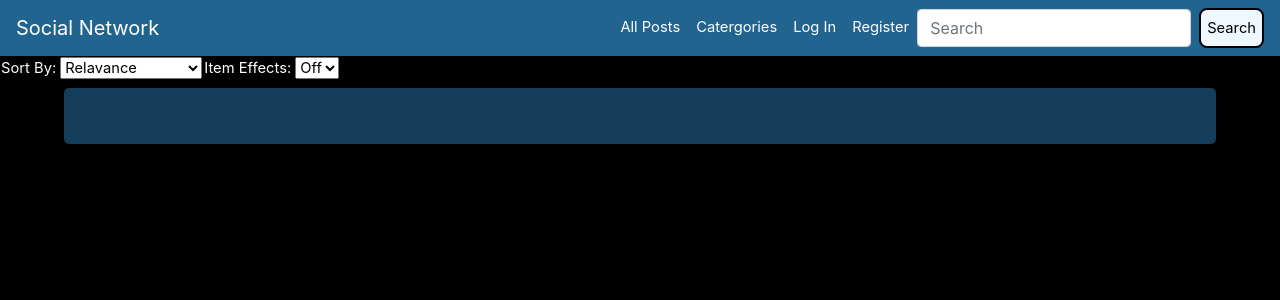
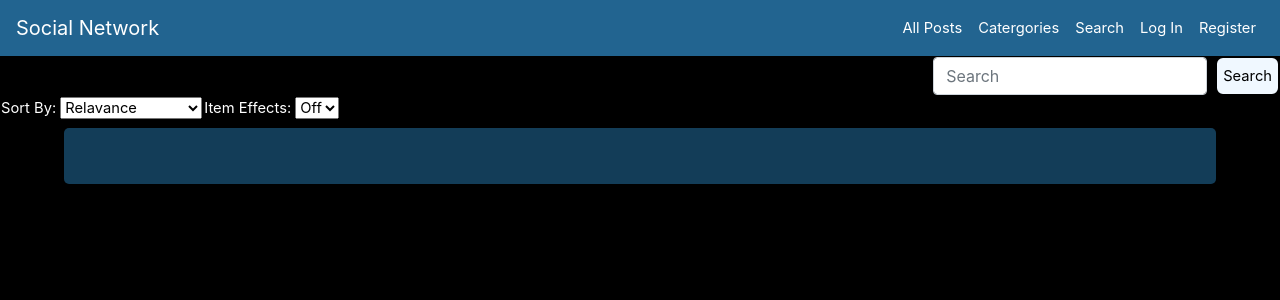
Before and after one commit to emrah-i/CS50W, a Django app: page /search_page in a window 1280 px wide. Shown: the top 300 px of the page. Run offline with Django 3.2, Linux system fonts and the light colour scheme; some libraries are stand-ins or nearby versions.

Commit message:
Search update

```diff
--- a/project4/network/static/network/script.js
+++ b/project4/network/static/network/script.js
@@ -2,6 +2,7 @@
 let post_counter = 0
 let following_counter = 0
 let category_counter = 0
+let search_counter = 0
 let sort = ''
 
 CATEGORY_CHOICES = [
@@ -72,29 +73,43 @@ document.addEventListener("DOMContentLoaded", () => {
         document.querySelector('#new_post_button').addEventListener('click', load_new_post);
     }
 
+
+    if (window.location.pathname === '/search_page') {
+
         const search_form = document.querySelector('#search_form_submit')
+        let query = document.querySelector('#search_query').value
+        let sort_new = 'rel'
+        const sort_change = document.querySelector('#search_sort')
 
         search_form.addEventListener('click', () => {
 
-        let query = document.querySelector('#search_query').value
-        let sort_new = 'rel'
-        const sort_change = document.querySelector('#search_sort')
+            search_counter = 0;
 
             if (sort_change) {
                 sort_new = sort_change.value
             }
 
             if (query.trim().length !== 0 ) {
-            // window.location.pathname = "/search_page"
+                load_search_results(query, sort_new, search_counter)
             }
             else {
-            return
+                alert('You must enter a keyword');
+                return;
+            }
+        })
+
+        sort_change.addEventListener('change', () => {
+            load_search_results(query, sort_new, search_counter)
+        })
+
+        window.addEventListener('scroll', () => {
+            if (window.innerHeight + window.scrollY >= document.body.offsetHeight) {
+                search_counter += 4;
+                load_search_results(query, sort_new, search_counter);
+        }})
+
     }
 
-        if (window.location.pathname === "/search_page") {
-            setTimeout(load_search_results(query, sort_new), 1000)
-        }
-    })
 
     if (window.location.pathname === "/") {
 
@@ -884,12 +899,14 @@ async function load_category_posts(category, start, sort) {
 };
 }
 
-async function load_search_results(query, sort) {
+async function load_search_results(query, sort, start) {
 
     const main = document.querySelector('#search_posts');
     const effects = document.querySelector('#item_effects').value;
 
-    const response = await fetch(`/search/${query}?sort=${sort}`, {
+    main.innerHTML = ''
+
+    const response = await fetch(`/search/${query}?sort=${sort}&start=${start}`, {
         method: "GET"
     })
     const data = await response.json()
--- a/project4/network/templates/network/layout.html
+++ b/project4/network/templates/network/layout.html
@@ -28,6 +28,9 @@
                 <li class="nav-item">
                     <a class="nav-link" href="{% url 'categories' %}">Catergories</a>
                 </li>
+                <li class="nav-item">
+                    <a class="nav-link" href="{% url 'search_page' %}">Search</a>
+                </li>
                 {% if user.is_authenticated %}
                     <li class="nav-item">
                         <a class="nav-link" href="{% url 'following' %}">Following</a>
@@ -43,10 +46,6 @@
                         <a class="nav-link" href="{% url 'register' %}">Register</a>
                     </li>
                 {% endif %}
-                    <form id="search_form" class="form-inline my-2 my-lg-0">
-                        <input required class="form-control mr-sm-2" type="text" placeholder="Search" name="query" id="search_query">
-                        <button type="button" id="search_form_submit">Search</button>
-                    </form>
               </ul>
             </div>
           </nav>
--- a/project4/network/templates/network/search.html
+++ b/project4/network/templates/network/search.html
@@ -1,6 +1,10 @@
 {% extends "network/layout.html" %}
 
 {% block body %}
+    <form id="search_form" class="form-inline my-2 my-lg-0">
+        <input required class="form-control mr-sm-2" type="text" placeholder="Search" name="query" id="search_query">
+        <button type="button" id="search_form_submit">Search</button>
+    </form>
     <div id="search_filters">
         <table>
             <tr>
--- a/project4/network/views.py
+++ b/project4/network/views.py
@@ -99,7 +99,7 @@ def search_page(request):
 
 def search(request, query):
 
-    start = request.GET.get('start') or 0
+    start = int(request.GET.get('start')) or 0
     end = start + 9
     sort = request.GET.get('sort')
 
```
Lines whose indentation alone changed are shown as unchanged.
